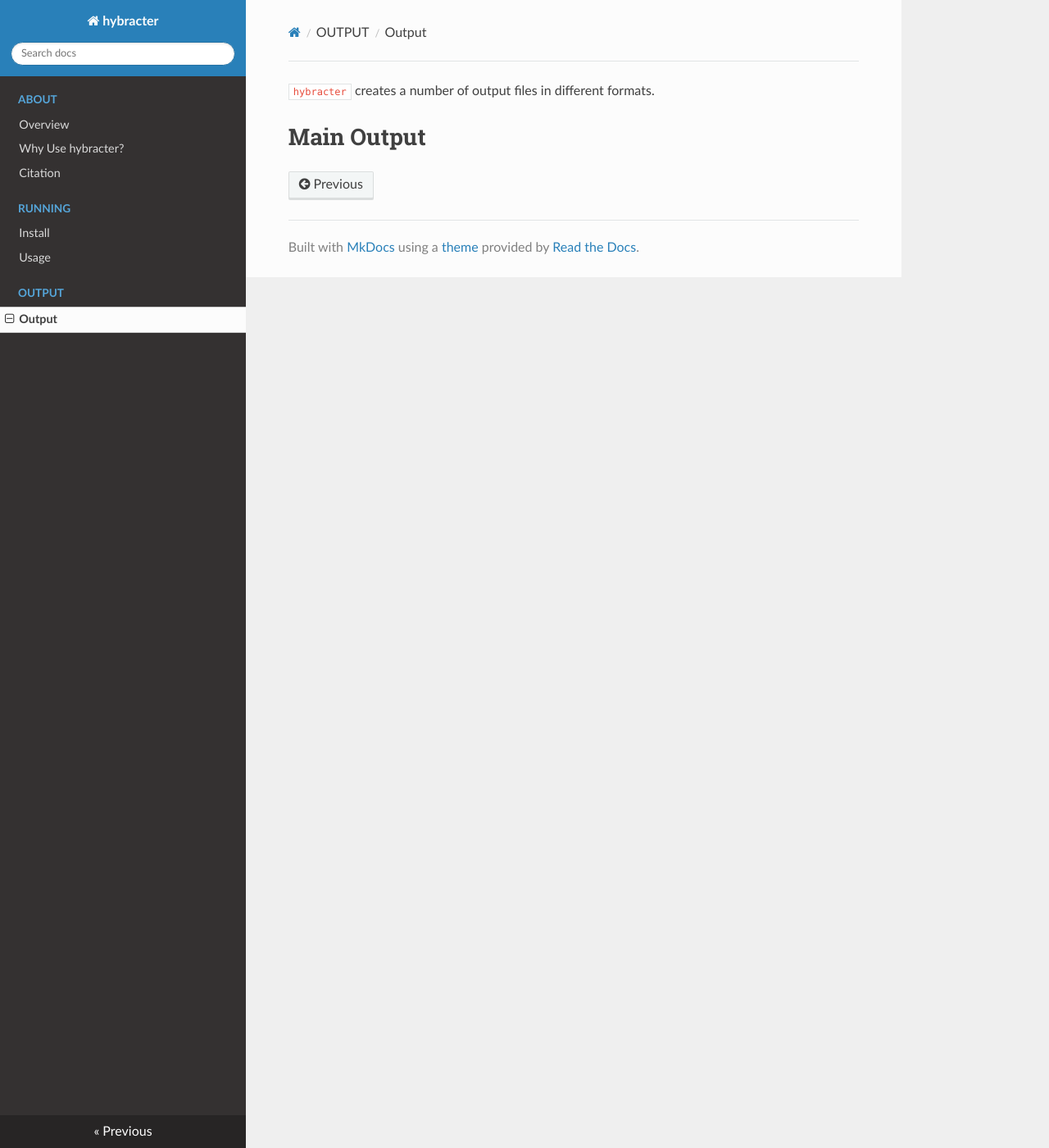
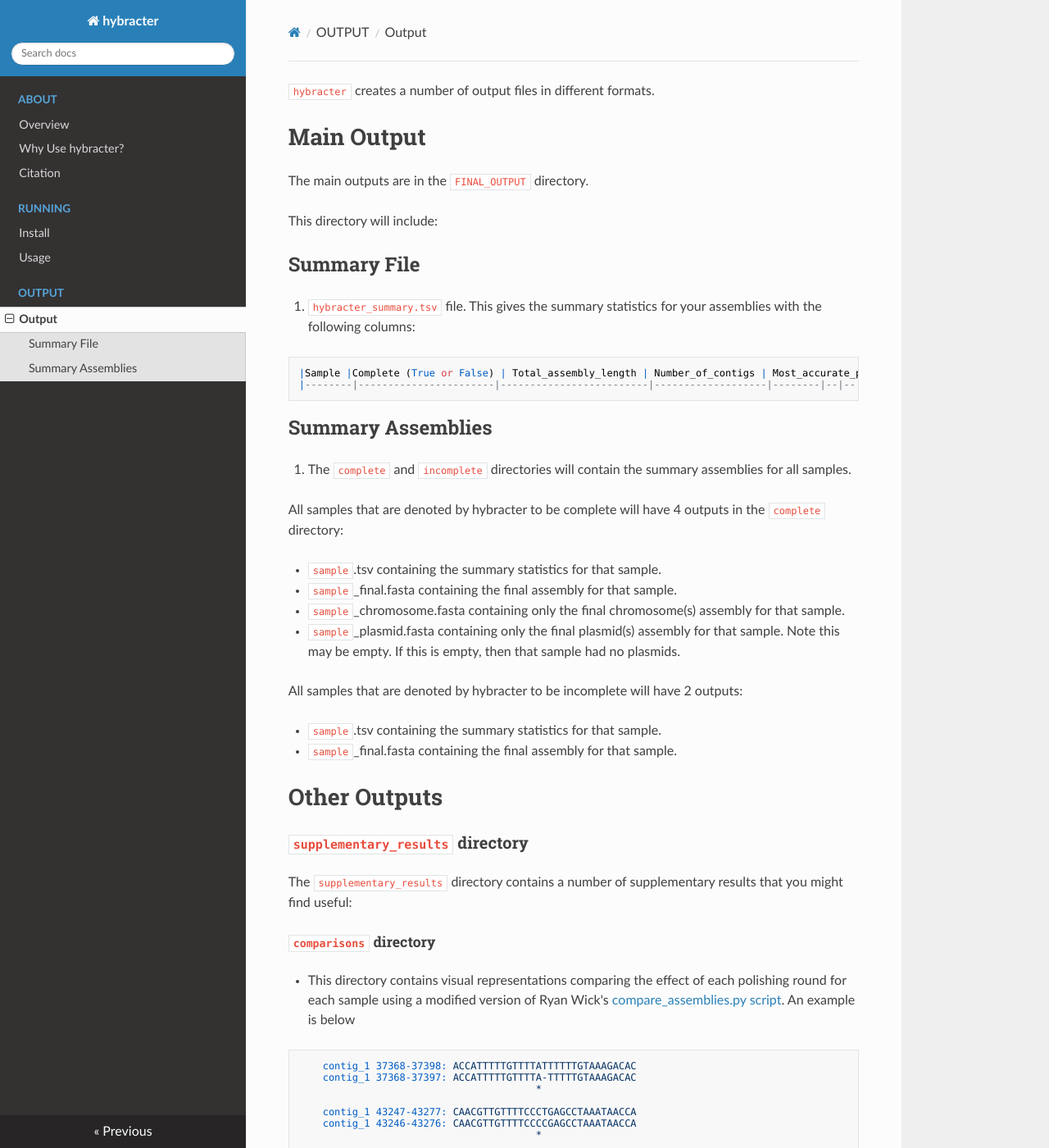
Before and after one commit to gbouras13/hybracter, an MkDocs documentation site: the page built from docs/output.md, in a window 1280 px wide and 1400 px high. Shown: the whole window at 82% size. Built offline with MkDocs 1.6.1, drawn with Linux system fonts in a browser that asks for light colours; nearby versions of some CDN libraries; some of the changed text lies outside the part shown.

Commit message:
add outputs to docs and checks for sample dupes

````diff
--- a/docs/output.md
+++ b/docs/output.md
@@ -1,3 +1,134 @@
 `hybracter` creates a number of output files in different formats.
 
 # Main Output
+
+The main outputs are in the `FINAL_OUTPUT` directory.
+
+This directory will include:
+
+## Summary File
+
+1. `hybracter_summary.tsv` file. This gives the summary statistics for your assemblies with the following columns:
+
+```
+|Sample |Complete (True or False) | Total_assembly_length |	Number_of_contigs |	Most_accurate_polishing_round |	Longest_contig_length |	Number_circular_plasmids |
+|--------|-----------------------|-------------------------|-------------------|--------|--|--|
+```
+
+## Summary Assemblies
+
+2. The `complete` and `incomplete` directories will contain the summary assemblies for all samples.
+
+All samples that are denoted by hybracter to be complete will have 4 outputs in the `complete` directory:
+
+   * `sample`.tsv containing the summary statistics for that sample.
+   * `sample`_final.fasta containing the final assembly for that sample.
+   * `sample`_chromosome.fasta containing only the final chromosome(s) assembly for that sample.
+   * `sample`_plasmid.fasta containing only the final plasmid(s) assembly for that sample. Note this may be empty. If this is empty, then that sample had no plasmids.
+
+All samples that are denoted by hybracter to be incomplete will have 2 outputs:
+
+   * `sample`.tsv containing the summary statistics for that sample.
+   * `sample`_final.fasta containing the final assembly for that sample.
+
+# Other Outputs
+
+### `supplementary_results` directory
+
+The `supplementary_results` directory contains a number of supplementary results that you might find useful:
+
+##### `comparisons` directory
+
+* This directory contains visual representations comparing the effect of each polishing round for each sample using a modified version of Ryan Wick's [compare_assemblies.py script](https://github.com/rrwick/Perfect-bacterial-genome-tutorial/blob/main/scripts/compare_assemblies.py). An example is below
+
+```
+    contig_1 37368-37398: ACCATTTTTGTTTTATTTTTTGTAAAGACAC
+    contig_1 37368-37397: ACCATTTTTGTTTTA-TTTTTGTAAAGACAC
+                                        *
+
+    contig_1 43247-43277: CAACGTTGTTTTCCCTGAGCCTAAATAACCA
+    contig_1 43246-43276: CAACGTTGTTTTCCCCGAGCCTAAATAACCA
+                                        *
+
+    contig_1 44658-44688: CTTGATCTTTATCTATGATTTCATTAATACT
+    contig_1 44657-44687: CTTGATCTTTATCTACGATTTCATTAATACT
+                                        *
+```
+
+* If this file is empty, there are no differences between assemblies
+
+##### `intermediate_assemblies` directory
+
+* This directory contains intermediate assemblies for all polishing rounds for each sample.
+
+##### `flye_individual_summaries` directory
+
+* This directory contains individual sample summaries from Flye for all samples.
+
+##### `plassembler_individual_summaries` directory
+
+* This directory contains individual sample summaries from Plassembler for each sample.
+
+##### `plassembler_all_assembly_summary` directory
+
+* This directory contains individual sample summaries from Plassembler for all samples.
+
+##### `pyrodigal_mean_length_summaries` directory
+
+*  For `long`, this directory contains pyrodigal mean CDS length summary files for each polishing round for each sample.
+
+##### `pyrodigal_mean_length_summaries_plassembler` directory
+
+*  For `long`, this directory contains pyrodigal mean CDS length summary files for each polishing round for each sample for the plassembler assembled plasmids.
+
+### `processing` directory
+
+The `processing` directory will contain a number of intermediate directories whose information you might find useful:
+
+##### `flye` directory
+
+* This directory will contain the Flye assembly output and associated intermediate files for each sample
+
+##### `qc` directory
+
+ This directory will contain the filtered, trimmed and contaminant removed FASTQ reads (where applicable) for each sample
+
+##### `plassembler` directory
+
+* This directory will contain the Plassembler assembly output and associated intermediate files for each sample
+
+##### `chrom_pre_polish` directory
+
+  * This directory will contain the pre-polished chromosome assemblies for complete isolates
+
+##### `complete` and `incomplete` directories
+
+  * These directories will contain the medaka, polypolish and polca polishing and dnaapler reorientation intermediate files for each sample
+
+##### `ale_out_files` directory
+
+  * For `hybrid`, this directory will intermediate ALE files for each assembly polishing round internal to `hybracter` (so can be ignored).
+
+##### `ale_scores_complete` and `ale_scores_incomplete`  directories
+
+  *  These directories will containin ALE scores for each assembly polishing round.
+
+### `stderr` directory
+
+* This will contain log files for each program in `hybracter`.
+
+### `versions` directory
+
+* This will contain the specific versions used for each program in `hybracter`.
+
+### `flags` directory
+
+* This will contain flag files internal to `hybracter` (so can be ignored).
+
+### `completeness` directory
+
+* This will contain flag files internal to determine completeness internal to `hybracter` (so can be ignored).
+
+### `benchmarks` directory
+
+* This will contain benchmarking time and memory usage statistics for each program in hybracter.
````
Also changed, not shown: README.md (+37 -4 lines), 5 other files.
